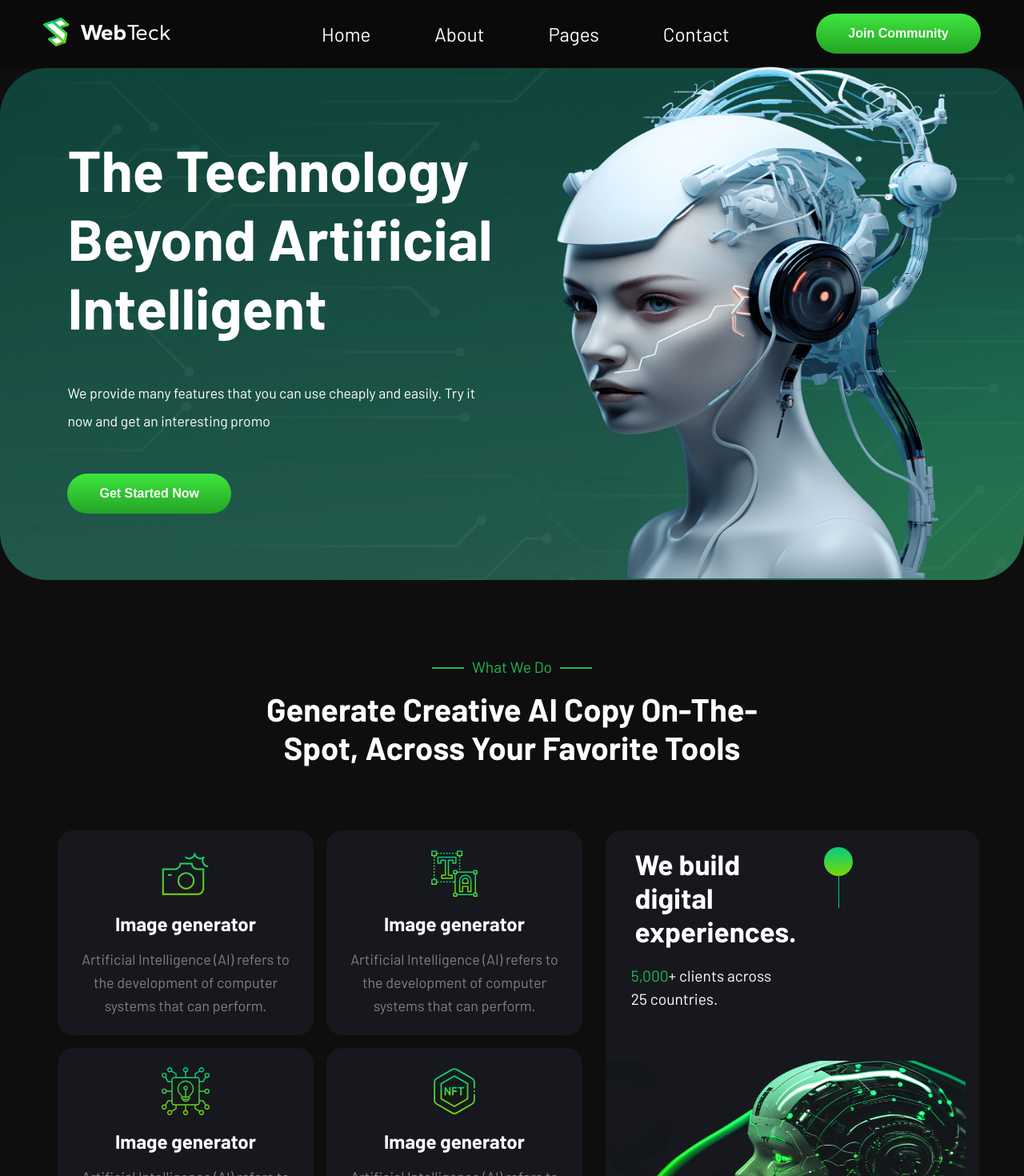
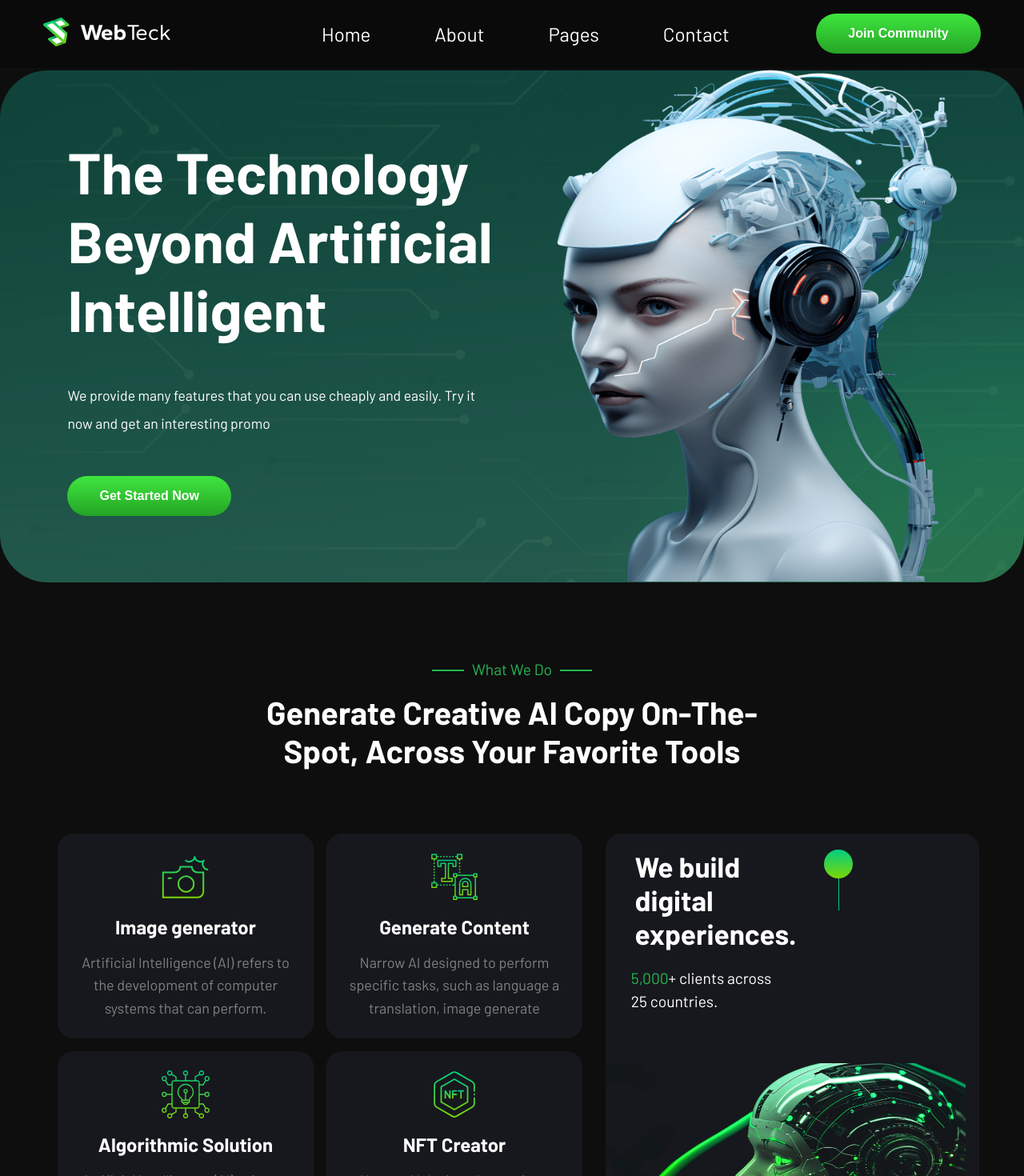
Before and after one commit to MaryamJami1/technology-website-next.js, a Next.js app: page / in a window 1280 px wide. Shown: the top 1470 px of the page at 80% size. Built offline with nearby package versions, Linux system fonts and the light colour scheme.

Commit message:
expereince

```diff
--- a/components/Experiences/Expereince.tsx
+++ b/components/Experiences/Expereince.tsx
@@ -16,11 +16,15 @@ export default function Expereince() {
             </div>
             <div className={styles.boxes}>
                 <div className={styles.box4}>
-                    <div className={styles.card} ><Service /><h2>Image generator</h2> <p>Artificial Intelligence (AI) refers to the development of computer systems that can perform.</p></div>
-                    <div className={styles.card}><Service2 /><h2>Image generator</h2> <p>Artificial Intelligence (AI) refers to the development of computer systems that can perform.</p></div>
-                    <div className={styles.card}><Service3 /><h2>Image generator</h2> <p>Artificial Intelligence (AI) refers to the development of computer systems that can perform.</p></div>
-                    <div className={styles.card}><Service4 /><h2>Image generator</h2> <p>Artificial Intelligence (AI) refers to the development of computer systems that can perform.</p></div>
+                    <div className={styles.card} ><Service className={styles.icon}/><h2>Image generator</h2> <p>Artificial Intelligence (AI) refers to the development of computer systems that can perform.</p></div>
+                    <div className={styles.card}><Service2 className={styles.icon}/><h2>Generate Content</h2> <p>Narrow AI designed to perform specific tasks, such as language a translation, image generate</p></div>
+                    <div className={styles.card}><Service3 className={styles.icon}/><h2> Algorithmic Solution</h2> <p>Artificial Intelligence (AI) refers to the development of computer systems that can perform.</p></div>
+                    <div className={styles.card}><Service4 className={styles.icon}/><h2> NFT Creator</h2> <p>Narrow AI designed to perform specific tasks, such as language a translation, image generate.</p></div>
                 </div>
+
+
+
+
 
                 <div className={styles.box1}>
                     <div className={styles.shape}>
--- a/components/Experiences/experience.module.css
+++ b/components/Experiences/experience.module.css
@@ -77,10 +77,35 @@ color: white;
     color: #fff;
     line-height: 2.5;
 }
+.card h2:hover{
+  color:#23b852;
+  cursor:context-menu;
+
+}
 .card p{
   color: gray;
   line-height: 1.6;
   font-size: 18px;
+}
+
+.icon{
+  transition: transform 0.2s ease;
+  transform-origin: center center;
+}
+.icon:hover{
+  animation: shrink-back-rotate 1s ease-in-out forwards;
+}
+
+@keyframes shrink-back-rotate {
+  0% {
+    transform: scale(1) translateZ(0) rotate(0deg);
+  }
+  50% {
+    transform: scale(0.5) translateZ(-100px) rotateY(90deg);
+  }
+  100% {
+    transform: scale(1) translateZ(0) rotateY(360deg);
+  }
 }
 .box1{
   width: 40%;
@@ -104,6 +129,10 @@ color: white;
   width: 60%;
   color: #fff;
 }
+.shape h2:hover{
+  color:#23b852;
+  cursor:context-menu;
+}
 
 
 .para{
--- a/components/Hero/hero.module.css
+++ b/components/Hero/hero.module.css
@@ -6,6 +6,7 @@
     display: flex;
     justify-content: center;
     align-items: center;
+    margin-top: 5.5rem;
 
 }
 
--- a/components/Navbar/navbar.module.css
+++ b/components/Navbar/navbar.module.css
@@ -5,6 +5,9 @@
     display: flex;
     justify-content: space-around;
     align-items: center;
+   position: fixed;
+   top: 0;
+   z-index: 1000;
 }
 
 .logo{
```
Also changed, not shown: public/expereince/star.svg (deleted).
